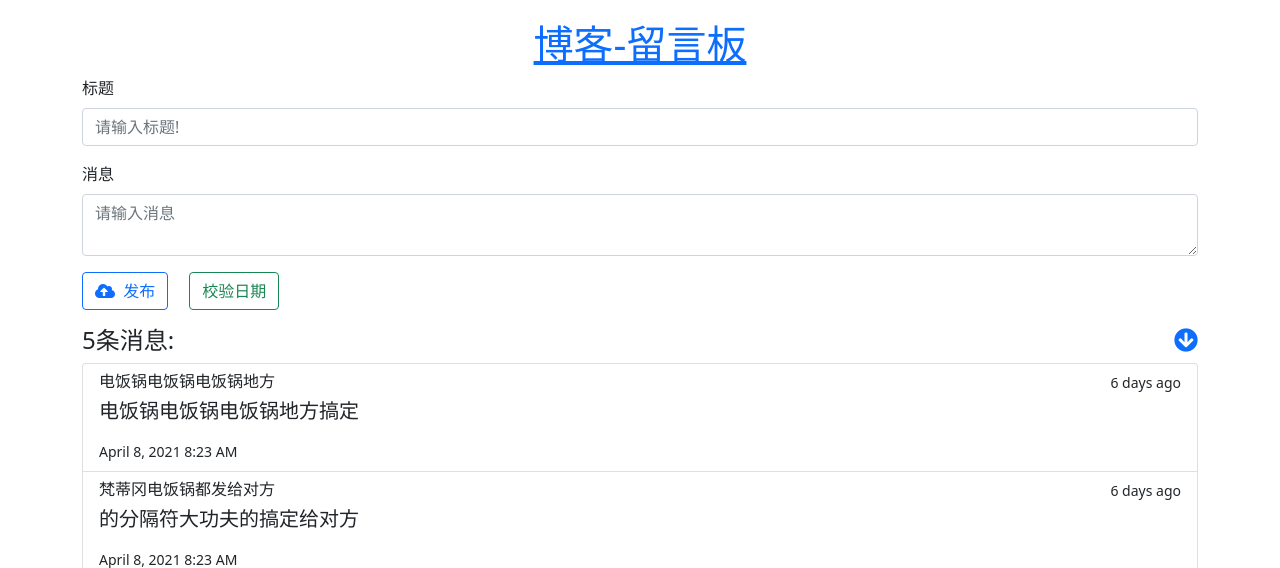
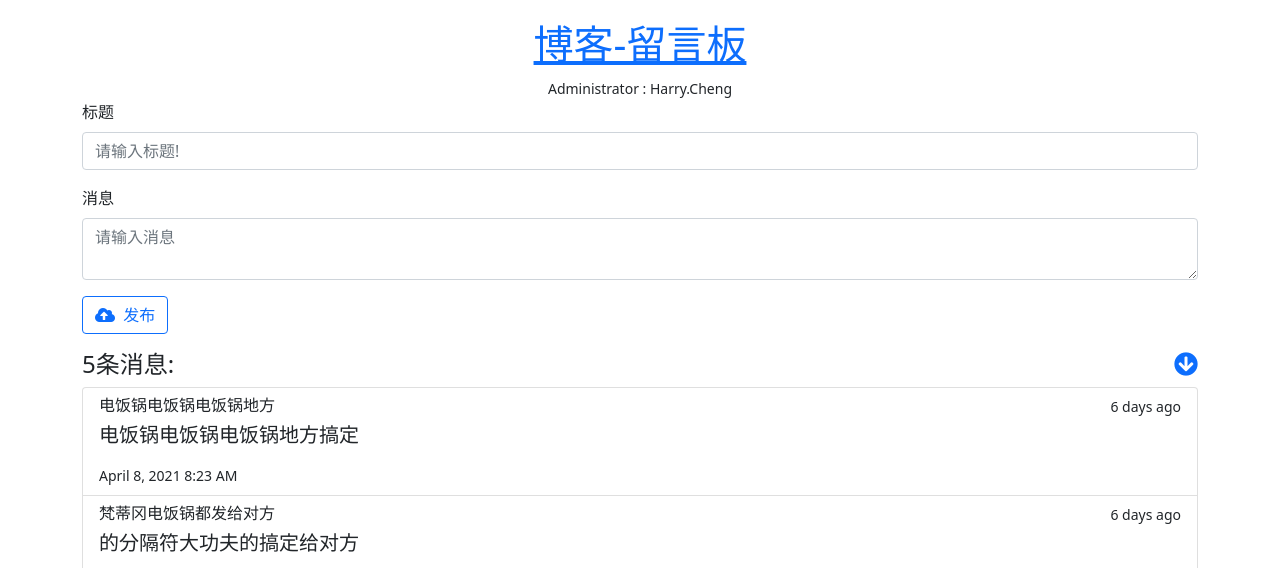
Before and after one commit to ItManHarry/blueblog, a Flask app: page /board/ in a window 1280 px wide. Shown: the top 568 px of the page. Run offline with Flask 2, Linux system fonts and the light colour scheme; data comes from the database, SQL or seed files in the repository; both versions use the stored data as it was after the commit; some libraries are stand-ins or nearby versions.

Commit message:
do not update anymore

```diff
--- a/app.py
+++ b/app.py
@@ -15,6 +15,8 @@ moment = Moment(app)
 app.jinja_env.trim_blocks=True
 #删除Jinja2 语句所在行之前的空格和制表符(tabs)
 app.jinja_env.lstrip_blocks=True
+#注册全局变量
+app.jinja_env.globals['admin_name'] = 'Harry.Cheng'
 #数据库实例
 db = SQLAlchemy(app)
 #初始化数据库
--- a/blog/models.py
+++ b/blog/models.py
@@ -5,7 +5,7 @@ from datetime import datetime
 from app import db
 
 class TbMessage(db.Model):
-    id = db.Column(db.String, primary_key=True)
+    id = db.Column(db.String(40), primary_key=True)
     title = db.Column(db.String(20))
     body = db.Column(db.Text)
     timestamp = db.Column(db.DateTime, default=datetime.utcnow,index=True)
--- a/blog/settings.py
+++ b/blog/settings.py
@@ -5,6 +5,7 @@ import os
 from app import app
 #开发数据库
 dev_db = 'sqlite:///'+os.path.join(app.root_path, 'db/data.db')
+print('Database file path is : ' , os.path.join('e:/python/development', 'db/data.db'))
 #系统秘钥(session等使用必须配置)
 SECRET_KEY = os.getenv('SECRET_KEY', 'secretkey0001')
 #数据库配置
--- a/blog/templates/board/index.html
+++ b/blog/templates/board/index.html
@@ -6,6 +6,7 @@
             <div class="row">
                 <div class="col text-center">
                     <h1><a href = "{{url_for('board.index')}}">博客-留言板</a></h1>
+                    <small>Administrator : {{ admin_name }}</small>
                 </div>
             </div>
         </div>
@@ -48,7 +49,7 @@
               </div>
               <div class="mb-3">
                   <button class="btn btn-outline-primary" type="submit"><i class="fas fa-cloud-upload-alt"></i>&nbsp;&nbsp;发布</button>&nbsp;&nbsp;&nbsp;&nbsp;
-                  <button class="btn btn-outline-success" onclick="checkdate('2021-03-02')">校验日期</button>
+                  <!--button class="btn btn-outline-success" onclick="checkdate('2021-03-02')">校验日期</button-->
               </div>
           </form>
         </div>
--- a/blog/templates/index.html
+++ b/blog/templates/index.html
@@ -5,6 +5,7 @@
     <div class="row">
         <div class="col text-center">
           <h1>Blog Home Page</h1>
+          <h2>Administrator is : {{ admin_name }}</h2>
         </div>
     </div>
 </div>
```
Also changed, not shown: blog/db/data.db, 2 other files.
